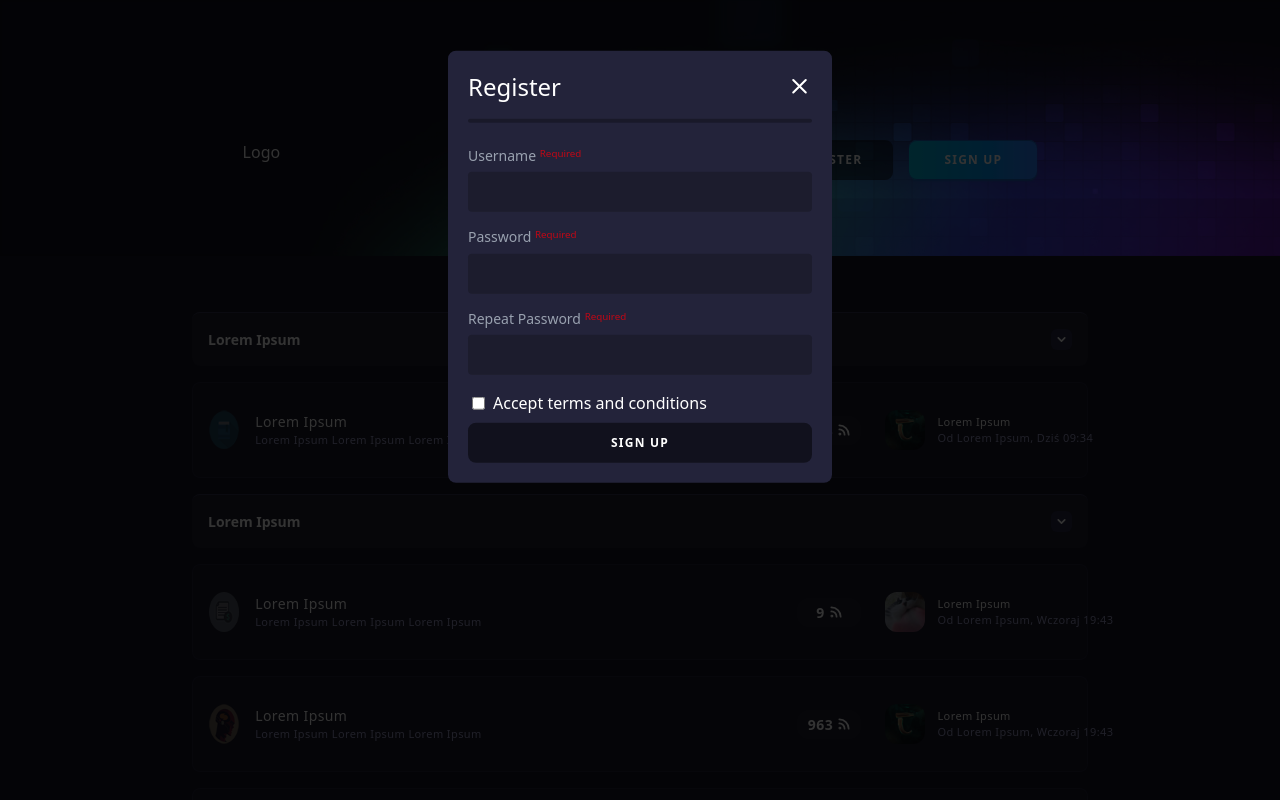
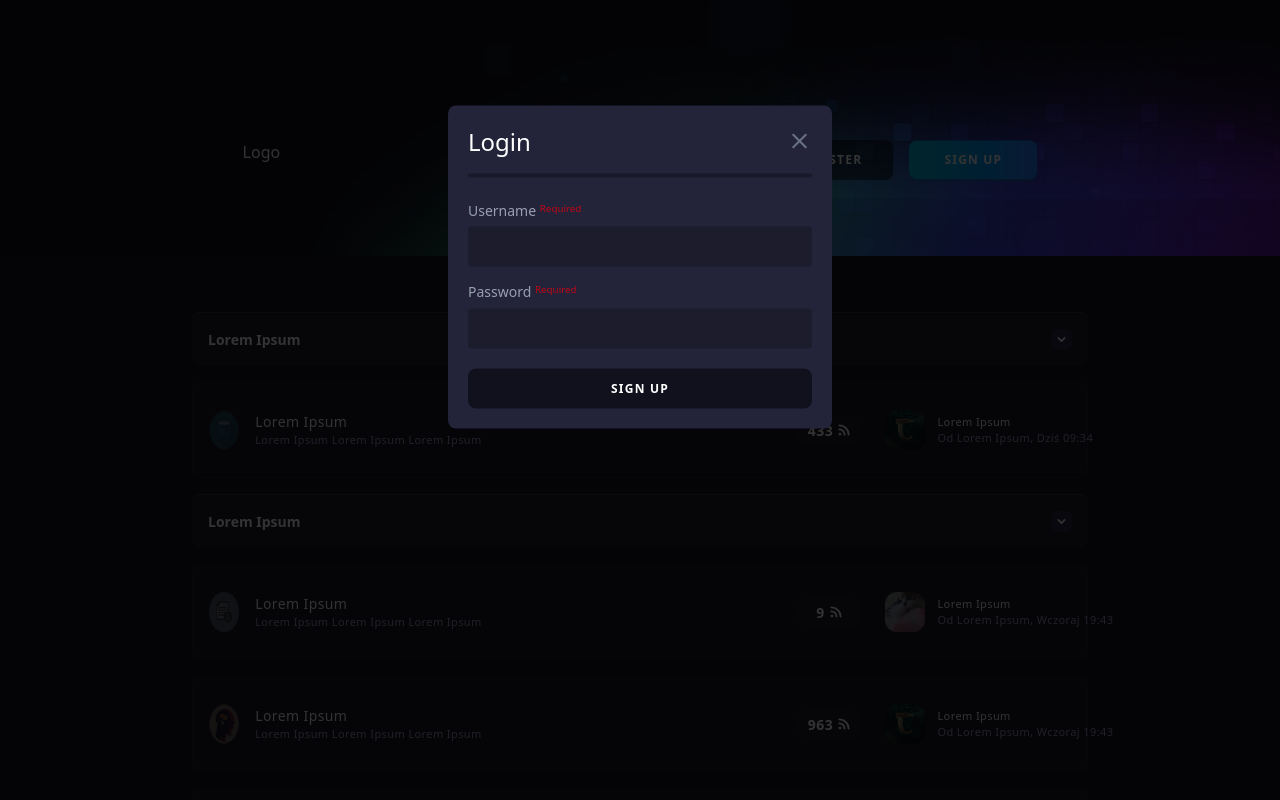
Before and after one commit to mariusz4044/Forum, a Next.js app in the folder frontend/: page / in a window 1280 px wide. Shown: the top 800 px of the page. Built offline with nearby package versions, Linux system fonts and the light colour scheme.

Commit message:
UI: Add login dialog

```diff
--- a/frontend/src/app/layout.tsx
+++ b/frontend/src/app/layout.tsx
@@ -1,10 +1,13 @@
+"use client";
+
 import "./globals.css";
 import React from "react";
+import { useState } from "react";
 
 //Components
 import Header from "@/components/Header/Header";
-import HomePage from "@/views/forum/HomePage";
-import DialogWindow from "@/components/Dialog/DialogWindow";
+import Home from "@/app/page";
+import LoginWindow from "@/components/Dialog/LoginWindow";
 
 export default function RootLayout({
   children,
@@ -15,8 +18,8 @@ export default function RootLayout({
     <html lang="en">
       <body id={"root"}>
         <Header />
-        <DialogWindow />
-        <HomePage />
+        <Home />
+        <LoginWindow />
       </body>
     </html>
   );
--- a/frontend/src/app/page.tsx
+++ b/frontend/src/app/page.tsx
@@ -1,3 +1,63 @@
+import TopicHeader from "@/components/Utils/Forum/TopicHeader";
+import Topic from "@/components/Utils/Forum/Topic";
+
 export default function Home() {
-  return <h1>Home Page</h1>
+  return (
+    <main className="w-full flex justify-center items-center flex-row mt-10">
+      <div className=" w-[70%] h-full">
+        <TopicHeader title="Lorem Ipsum" />
+        <Topic
+          title="Lorem Ipsum"
+          description="Lorem Ipsum Lorem Ipsum Lorem Ipsum"
+          iconPath="TopicIcons/topic1.png"
+          messagesCount={433}
+          lastPost={{
+            userName: "Lorem Ipsum",
+            date: "Dziś 09:34",
+            topicName: "Lorem Ipsum",
+            avatar: "/avatars/avatar2.png",
+          }}
+        />
+        <TopicHeader title="Lorem Ipsum" />
+        <Topic
+          title="Lorem Ipsum"
+          description="Lorem Ipsum Lorem Ipsum Lorem Ipsum"
+          iconPath="/TopicIcons/topic3.png"
+          messagesCount={9}
+          lastPost={{
+            userName: "Lorem Ipsum",
+            date: "Wczoraj 19:43",
+            topicName: "Lorem Ipsum",
+            avatar: "/avatars/default.jpg",
+          }}
+        />
+        <Topic
+          title="Lorem Ipsum"
+          description="Lorem Ipsum Lorem Ipsum Lorem Ipsum"
+          iconPath="/TopicIcons/topic2.png"
+          messagesCount={963}
+          lastPost={{
+            userName: "Lorem Ipsum",
+            date: "Wczoraj 19:43",
+            topicName: "Lorem Ipsum",
+            avatar: "/avatars/avatar2.png",
+          }}
+        />
+        <Topic
+          title="Lorem Ipsum"
+          description="Lorem Ipsum Lorem Ipsum Lorem Ipsum"
+          iconPath="/TopicIcons/topic1.png"
+          messagesCount={1}
+          lastPost={{
+            userName: "Lorem Ipsum",
+            date: "Wczoraj 19:43",
+            topicName: "Lorem Ipsum",
+            avatar: "/avatars/default.jpg",
+          }}
+        />
+        <TopicHeader title="Lorem Ipsum" />
+        <TopicHeader title="Lorem Ipsum" />
+      </div>
+    </main>
+  );
 }
--- /dev/null
+++ b/frontend/src/components/Dialog/LoginWindow.tsx
@@ -0,0 +1,21 @@
+import Window from "@/components/Utils/Universal/Window";
+import ClassicButton from "@/components/Utils/Buttons/ClassicButton";
+import FormInput from "@/components/Utils/Universal/FormInput";
+
+export default function RegisterWindow() {
+  return (
+    <Window title="Login">
+      <form>
+        <div className="form-element">
+          <FormInput name="Username"></FormInput>
+        </div>
+        <div className="form-element">
+          <FormInput name="Password"></FormInput>
+        </div>
+        <ClassicButton type="submit" className="w-full mt-3">
+          Sign Up
+        </ClassicButton>
+      </form>
+    </Window>
+  );
+}
--- a/frontend/src/components/Dialog/DialogWindow.tsx
+++ b/frontend/src/components/Dialog/RegisterWindow.tsx
@@ -2,7 +2,7 @@ import Window from "@/components/Utils/Universal/Window";
 import ClassicButton from "@/components/Utils/Buttons/ClassicButton";
 import FormInput from "@/components/Utils/Universal/FormInput";
 
-export default function DialogWindow() {
+export default function RegisterWindow() {
   return (
     <Window title="Register">
       <form>
@@ -21,7 +21,6 @@ export default function DialogWindow() {
         </div>
 
         <ClassicButton type="submit" className="w-full">
-          {" "}
           Sign Up
         </ClassicButton>
       </form>
--- a/frontend/src/components/Utils/Universal/Window.tsx
+++ b/frontend/src/components/Utils/Universal/Window.tsx
@@ -27,7 +27,7 @@ export default function Window({ children, title }: WindowProps) {
       >
         <header className="flex flex-row justify-between items-center">
           <h2 className="text-2xl font-medium">{title}</h2>
-          <X size={25} />
+          <X size={25} className="font-semibold text-gray-500 cursor-pointer" />
         </header>
         <div className="separator"></div>
         <main>{children}</main>
--- a/frontend/src/views/forum/HomePage.tsx
+++ /dev/null
@@ -1,63 +0,0 @@
-import TopicHeader from "@/components/Utils/Forum/TopicHeader";
-import Topic from "@/components/Utils/Forum/Topic";
-
-export default function HomePage() {
-  return (
-    <main className="w-full flex justify-center items-center flex-row mt-10">
-      <div className=" w-[70%] h-full">
-        <TopicHeader title="Lorem Ipsum" />
-        <Topic
-          title="Lorem Ipsum"
-          description="Lorem Ipsum Lorem Ipsum Lorem Ipsum"
-          iconPath="TopicIcons/topic1.png"
-          messagesCount={433}
-          lastPost={{
-            userName: "Lorem Ipsum",
-            date: "Dziś 09:34",
-            topicName: "Lorem Ipsum",
-            avatar: "/avatars/avatar2.png",
-          }}
-        />
-        <TopicHeader title="Lorem Ipsum" />
-        <Topic
-          title="Lorem Ipsum"
-          description="Lorem Ipsum Lorem Ipsum Lorem Ipsum"
-          iconPath="/TopicIcons/topic3.png"
-          messagesCount={9}
-          lastPost={{
-            userName: "Lorem Ipsum",
-            date: "Wczoraj 19:43",
-            topicName: "Lorem Ipsum",
-            avatar: "/avatars/default.jpg",
-          }}
-        />
-        <Topic
-          title="Lorem Ipsum"
-          description="Lorem Ipsum Lorem Ipsum Lorem Ipsum"
-          iconPath="/TopicIcons/topic2.png"
-          messagesCount={963}
-          lastPost={{
-            userName: "Lorem Ipsum",
-            date: "Wczoraj 19:43",
-            topicName: "Lorem Ipsum",
-            avatar: "/avatars/avatar2.png",
-          }}
-        />
-        <Topic
-          title="Lorem Ipsum"
-          description="Lorem Ipsum Lorem Ipsum Lorem Ipsum"
-          iconPath="/TopicIcons/topic1.png"
-          messagesCount={1}
-          lastPost={{
-            userName: "Lorem Ipsum",
-            date: "Wczoraj 19:43",
-            topicName: "Lorem Ipsum",
-            avatar: "/avatars/default.jpg",
-          }}
-        />
-        <TopicHeader title="Lorem Ipsum" />
-        <TopicHeader title="Lorem Ipsum" />
-      </div>
-    </main>
-  );
-}
```
